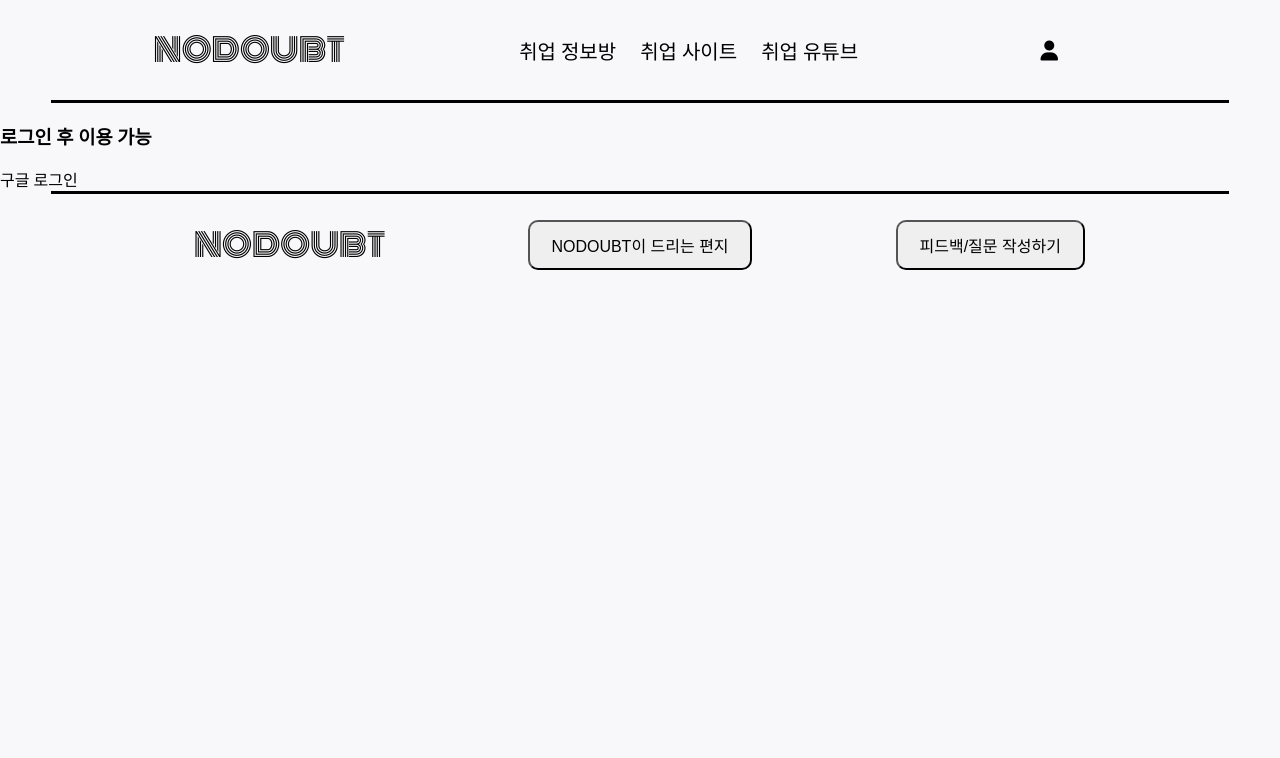
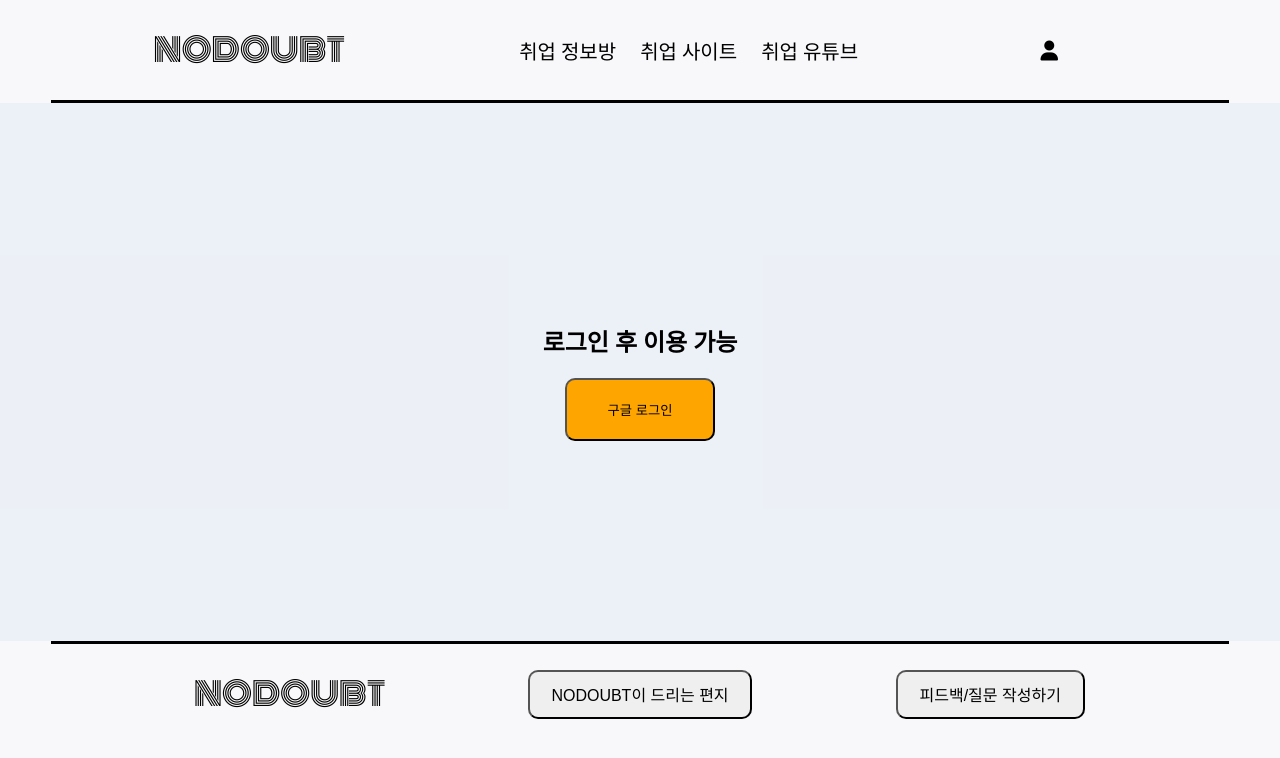
Before and after one commit to YoonHwe/nodoubt, a Django app: page /5 in a window 1280 px wide. Shown: the top 758 px of the page. Run offline with Django 3.2, Linux system fonts and the light colour scheme; data comes from the database, SQL or seed files in the repository; both versions use the stored data as it was after the commit; some libraries are stand-ins or nearby versions.

Commit message:
collectstatic

```diff
--- a/main/templates/main/detail.html
+++ b/main/templates/main/detail.html
@@ -36,13 +36,19 @@
 <br><br><br><br>
 
 
-<br>
+<!-- <br>
 <a href="{% url 'main:edit' data.id %}">수정하기</a>
 <br>
-<a href="{% url 'main:delete' data.id %}">삭제하기</a>
+<a href="{% url 'main:delete' data.id %}">삭제하기</a> -->
 {% else %}
-<h3>로그인 후 이용 가능</h3>
-<a href="{% url 'account_login' %}">구글 로그인</a>
+<div style="text-align: center; padding: 200px 100px; background-color: rgba(130, 168, 212, 0.1);;">
+    <div>
+        <h2 style="">로그인 후 이용 가능</h2>
+        <a href="{% url 'account_login' %}"><button style="padding: 20px 40px; background-color: orange; border-radius: 10px;">구글 로그인</button></a>
+    </div>
+
+</div>
+
 {% endif %}
 
 <script src="https://code.jquery.com/jquery-3.2.1.min.js"></script>
--- a/main/templates/main/index.html
+++ b/main/templates/main/index.html
@@ -131,9 +131,9 @@
         </div>
         {%endfor%}
     </div>
-    <div style="text-align: center;">
+    <!-- <div style="text-align: center;">
         <h2><a href="{% url 'main:new' %}">자소서 업로드</a></h2>
-    </div>
+    </div>     -->
 </div>
 
 <!-- <div class="content_popular">
```
Also changed, not shown: db.sqlite3, nodoubt/static/css/version2.css (line endings or trailing spaces), static/css/version2.css (line endings or trailing spaces).
